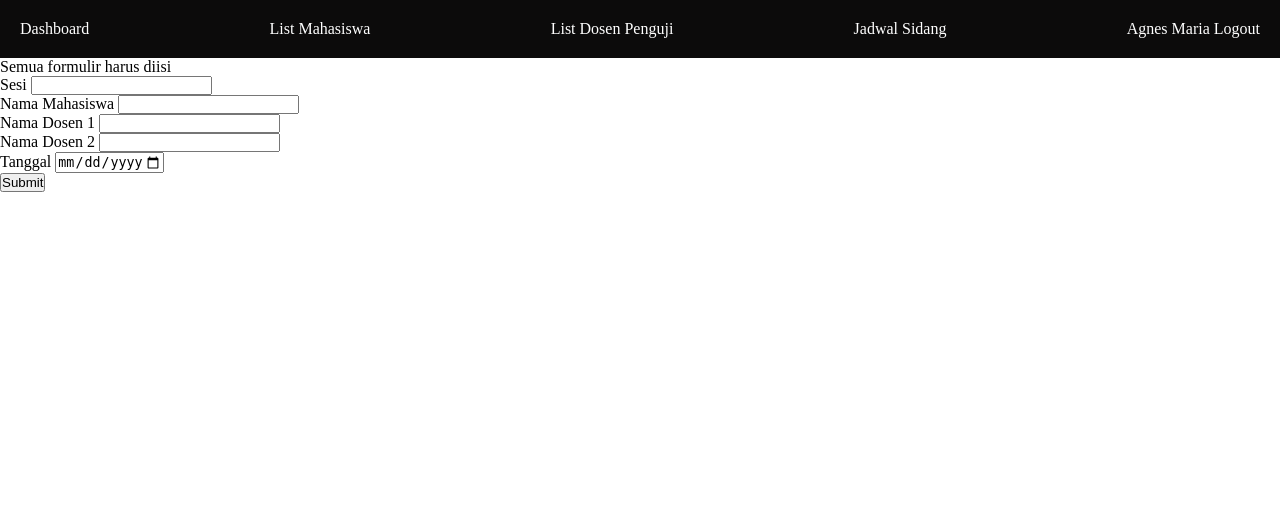
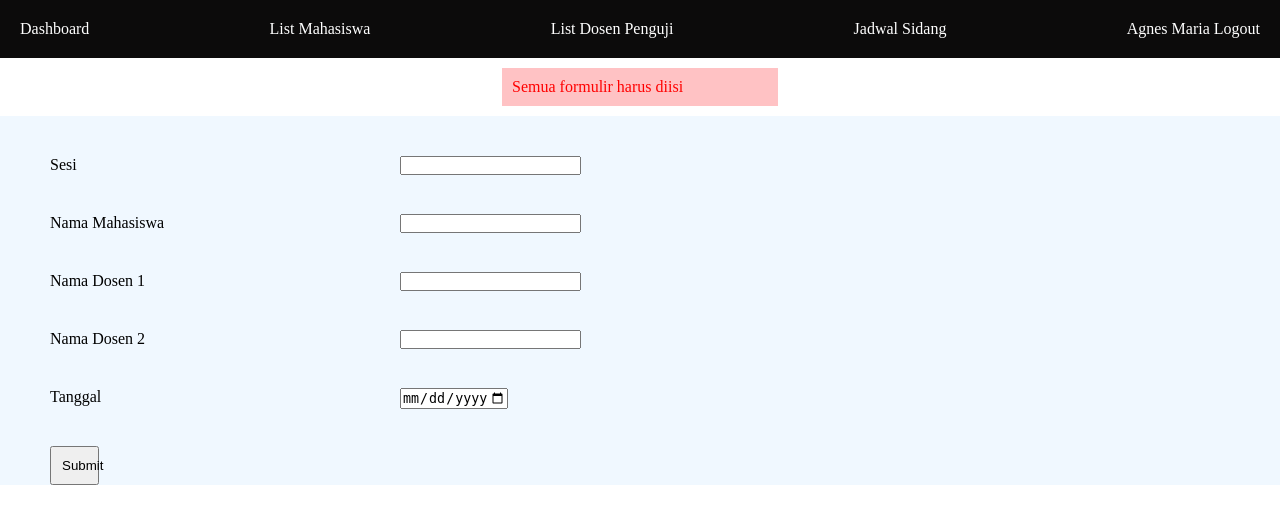
Before and after one commit to darleneDiPierro/jadwalsidang, a PHP site: page /jadwalsidang/dashboard.php?page=registerjadwalsidang&process=failed in a window 1280 px wide. Shown: the top 524 px of the page. Run offline with PHP 8.4, Linux system fonts and the light colour scheme; a user stored in the database is signed in.

Commit message:
Add files via upload

```diff
--- /dev/null
+++ b/aset/css/registerjadwalsidang.css
@@ -0,0 +1,34 @@
+*{
+    margin: 0;
+    padding: 0;
+}
+
+.error {
+    color: red;
+    background: #ffc2c4;
+    padding: 10px;
+    margin: 10px auto;
+    width: 20%;
+}
+
+.register-form {
+    background-color: aliceblue;
+    display: flex;
+    flex-direction: column;
+    padding-left: 50px;
+}
+
+.register-form input {
+    position: absolute;
+    left: 400px;
+}
+
+.register-form div {
+    padding-top: 40px;
+}
+
+.register-form button {
+    padding: 10px;
+    width: 4%;
+    margin-top: 40px;
+}
```
Also changed, not shown: aset/css/datajadwalsidang.css (added, +46 -0 lines), aset/css/editjadwalsidang.css (added, +34 -0 lines), aset/css/datadosen.css (line endings or trailing spaces), aset/css/registerdosen.css (line endings or trailing spaces).
